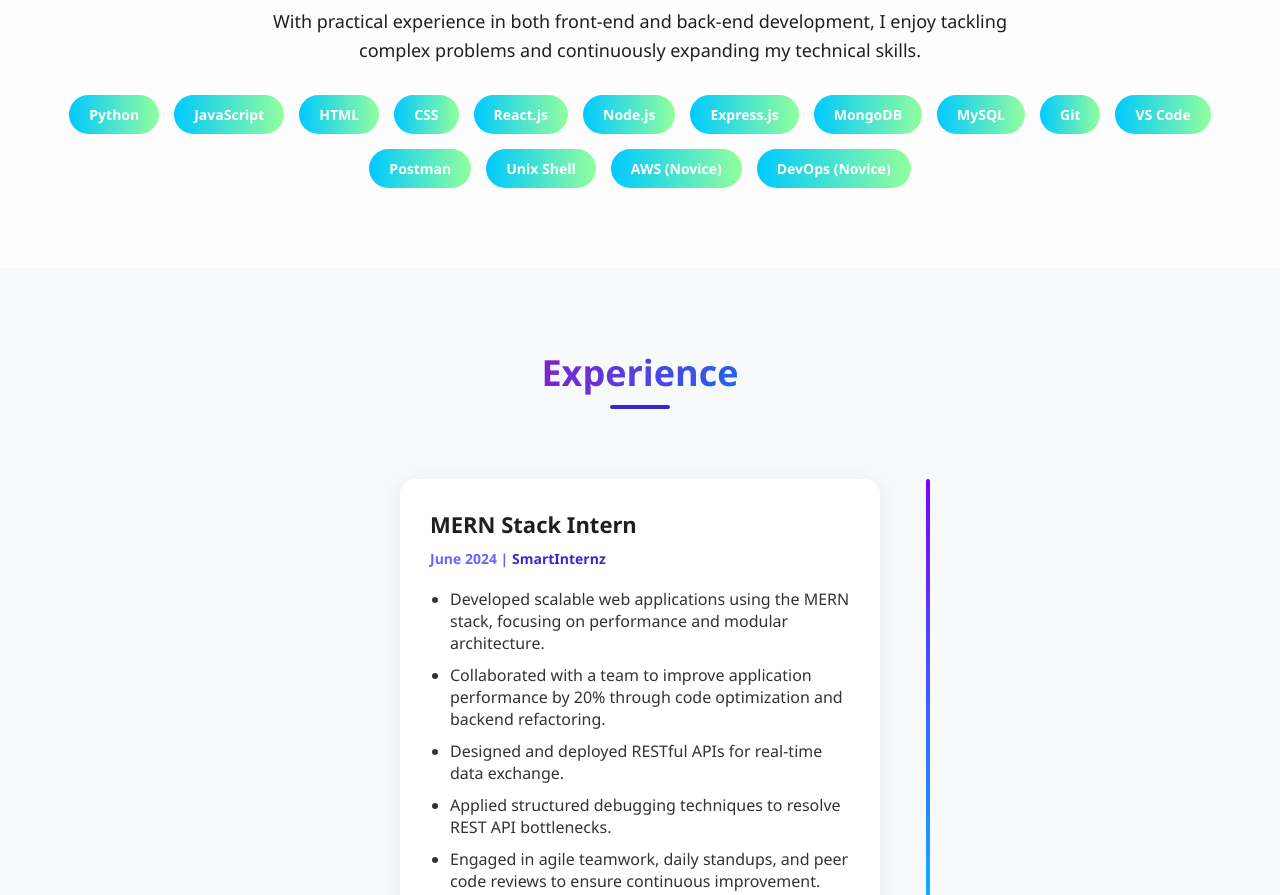
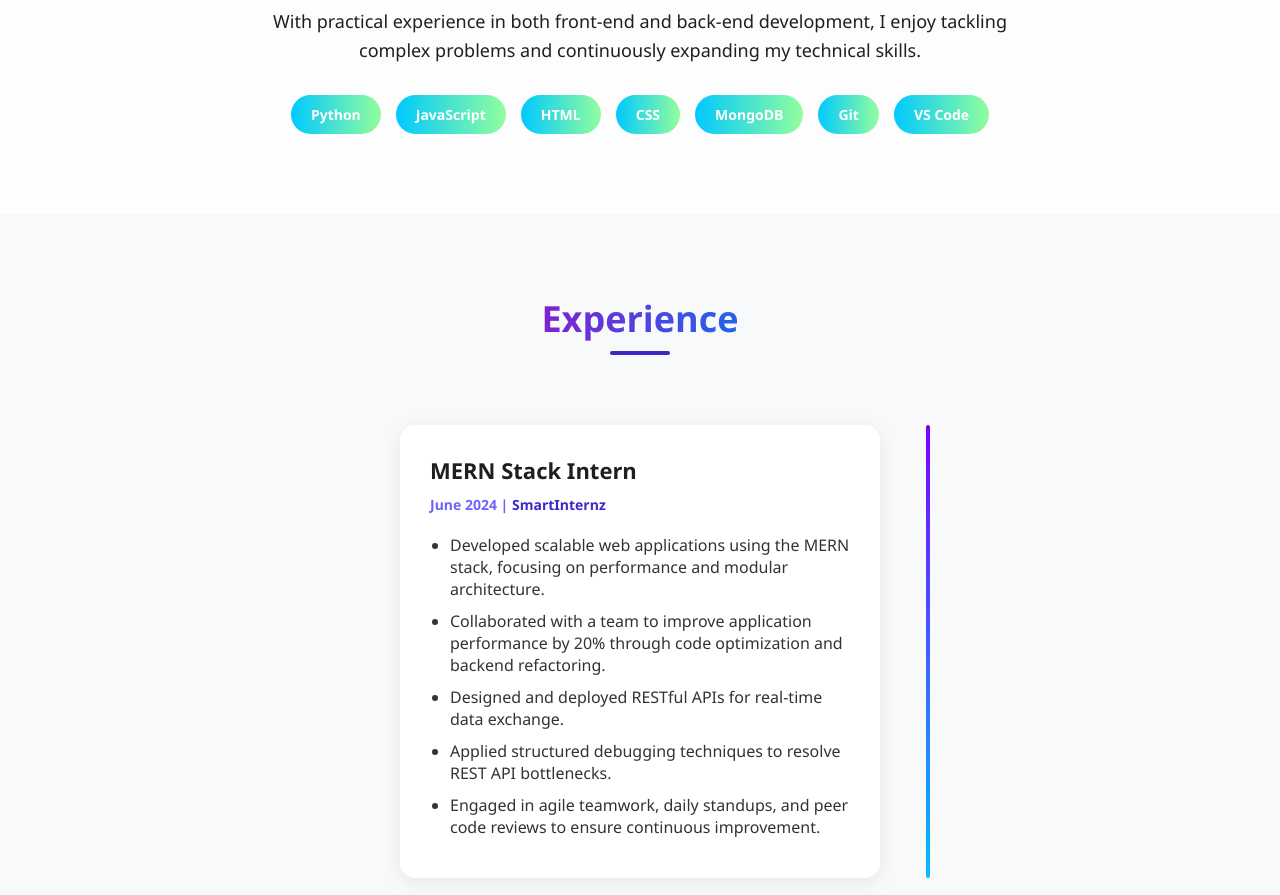
Before and after one commit to Santhosh-The-DeveLoper/Portfolio, a plain HTML site: page index.html in a window 1280 px wide. Shown: the part 1148-2043 px from the top of the page. Drawn offline with Linux system fonts and the light colour scheme.

Commit message:
Update index.html

```diff
--- a/index.html
+++ b/index.html
@@ -51,9 +51,7 @@
     </p>
     <div class="skills">
       <span>Python</span><span>JavaScript</span><span>HTML</span><span>CSS</span>
-      <span>React.js</span><span>Node.js</span><span>Express.js</span><span>MongoDB</span>
-      <span>MySQL</span><span>Git</span><span>VS Code</span><span>Postman</span>
-      <span>Unix Shell</span><span>AWS (Novice)</span><span>DevOps (Novice)</span>
+      <span>MongoDB</span><span>Git</span><span>VS Code</span>
     </div>
   </section>
 
```
